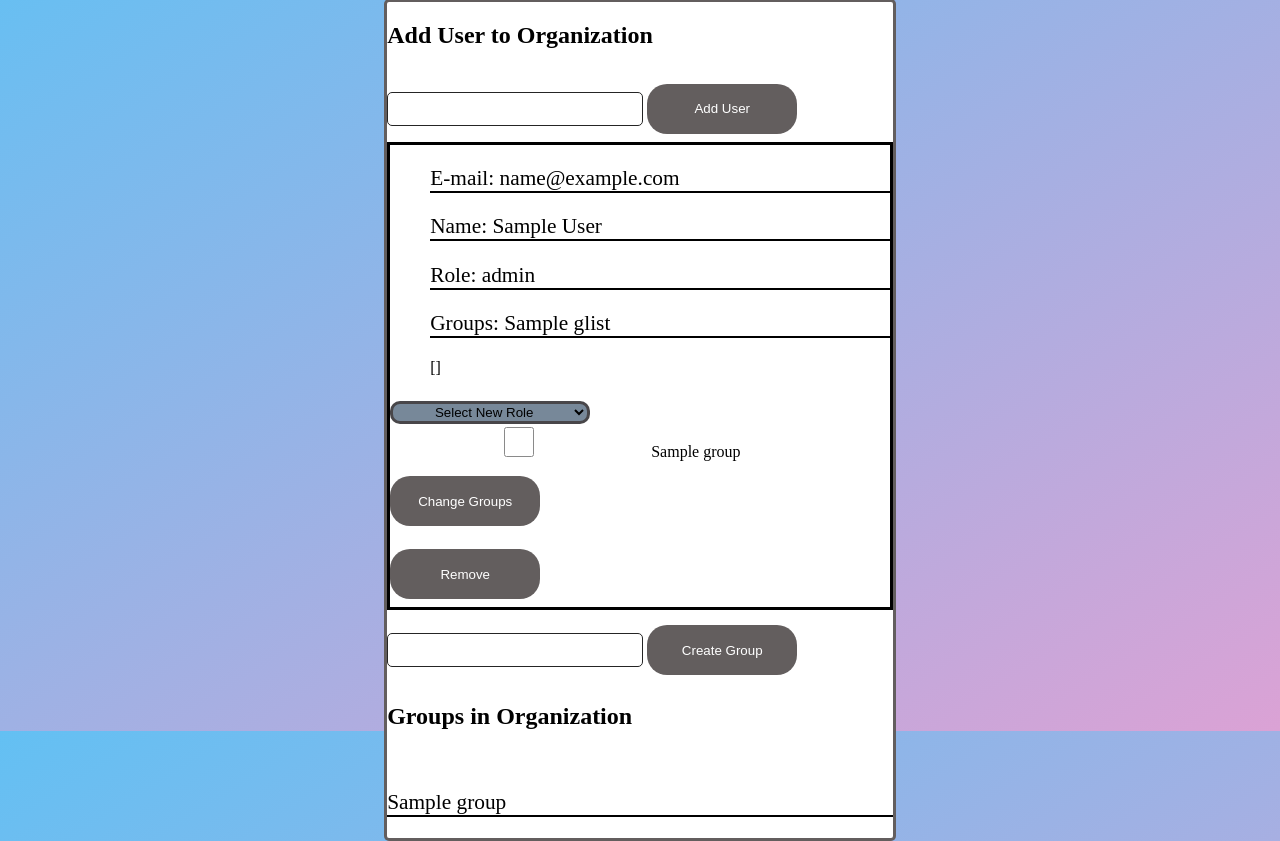
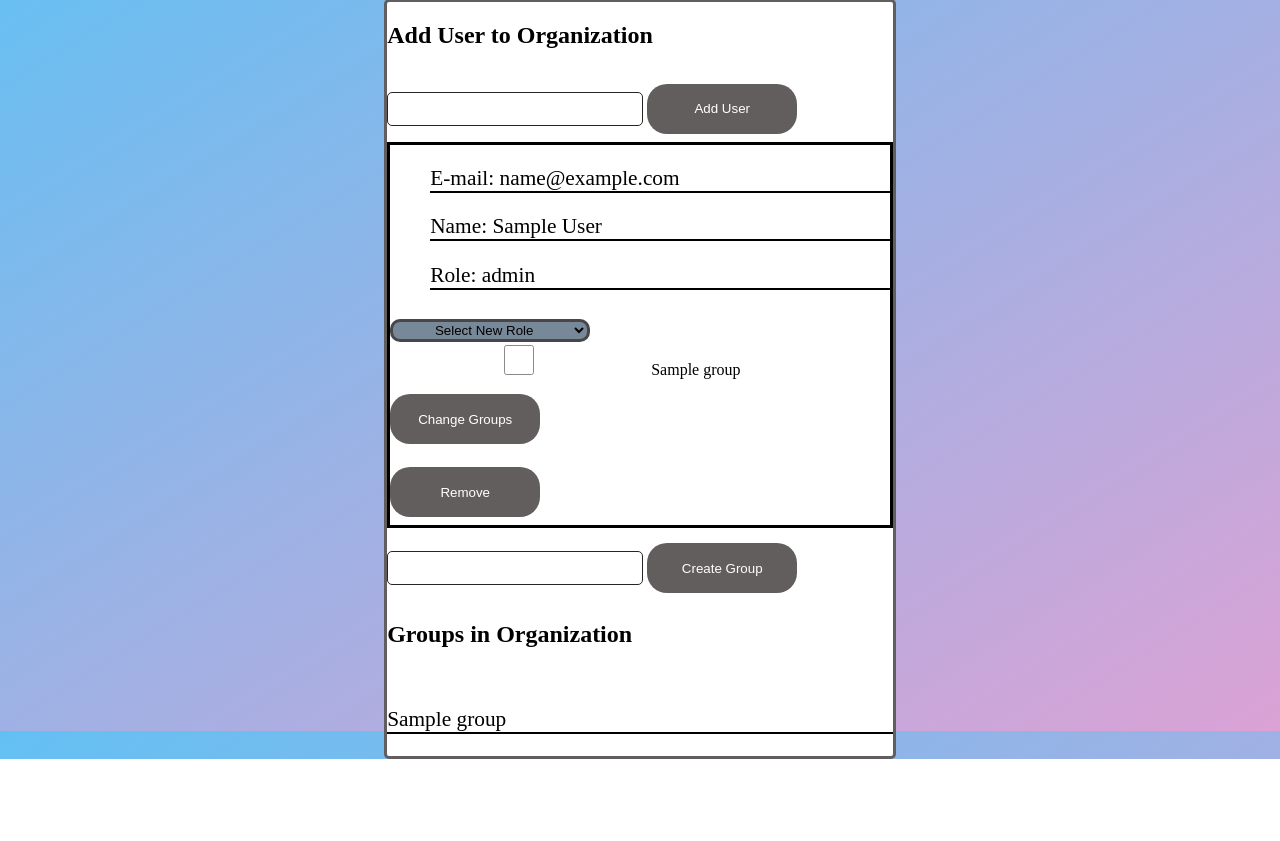
Before and after one commit to jesseforney8/Frame, a Flask app: template Frame/website/templates/members.html in a window 1280 px wide. Shown: the part 69-910 px from the top of the page. After the commit the page ends 828 px from the top, so only its background shows below. Run offline with Flask 3, Linux system fonts and the light colour scheme; tables that the repository leaves empty hold one stand-in row (values such as "Sample post"); the template is opened without the code that fills it: values that come from a table or form of the project are taken from there, most other values are stand-ins (such as "Sample title", 1, 10 or a date in 2020).

Commit message:
before big db change

```diff
--- a/Frame/website/templates/members.html
+++ b/Frame/website/templates/members.html
@@ -17,14 +17,8 @@
             <p>E-mail: {{member.email}}</p>
             <p>Name: {{member.firstname}} {{member.lastname}}</p>
             <p>Role: {{member.role}}</p>
-            {% for group in member.groups%}
-            <!-- this line appends the groups into a list-->
-                {% set dummy = glist.append(group.name) %}
-            {% endfor %}
-            <!-- this line prints the list as a string-->
-            <p>Groups: {{glist|join(", ")}}</p>
-            {% set glist = [] %}
-            {{glist}}
+
+
 
     </ul>
 
```
Also changed, not shown: Frame/website/models.py (+2 -9 lines), Frame/website/views.py (+8 -5 lines).
